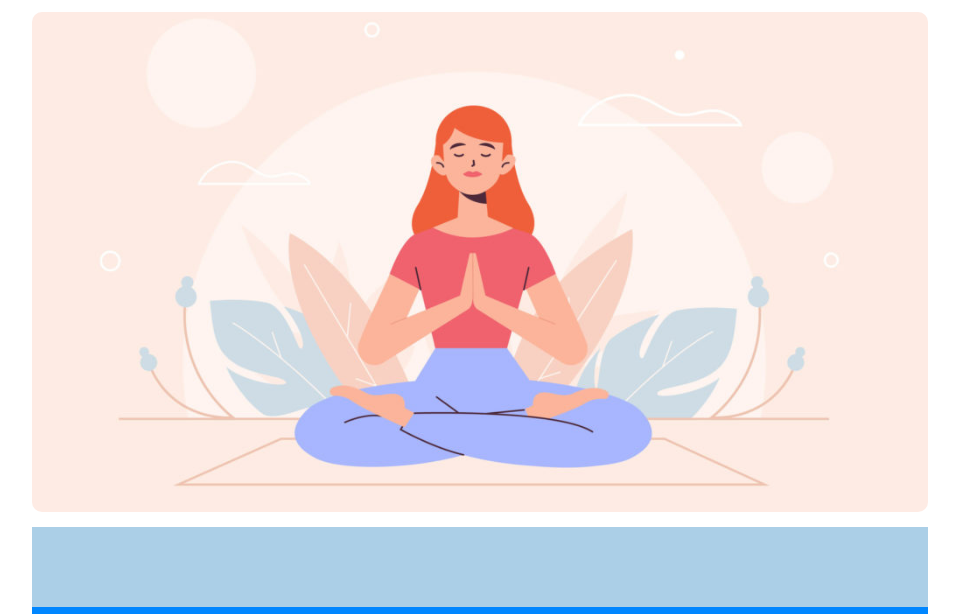
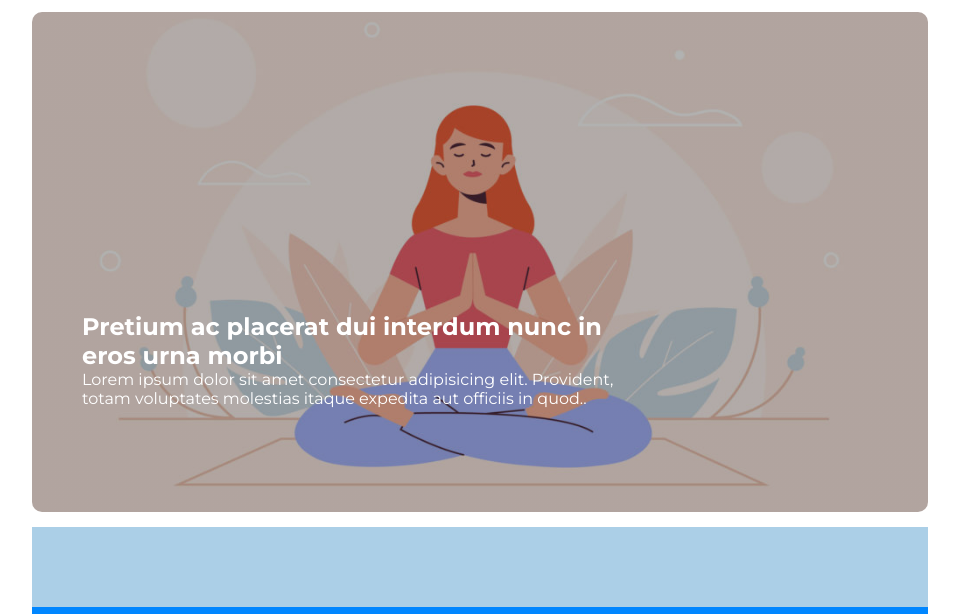
Before and after one commit to Angeloamenta/htmlcss-wp, a plain HTML site: page index.html in a window 1280 px wide. Shown: the part 137-751 px from the top of the page, without its empty margins (160-1119 px from the left). Drawn offline with Linux system fonts and the light colour scheme.

Commit message:
imc-central

```diff
--- a/css/style.css
+++ b/css/style.css
@@ -53,16 +53,31 @@ main section {
     margin-top: 15px;
 }
 
+.jambotron::before {
+    background-color: rgba(50,0,0,0.25);
+}
+
 .jambotron {
     width: 100%;
     /* height: 683px; */
     height: 500px;
-    background-image: url(../img/banner.jpg);
+    /* background-image: url(../img/banner.jpg); */
+    background-image: linear-gradient(to bottom, rgba(0, 0, 0, 0.30), rgba(0, 0, 0, 0.30)),
+    url('../img/banner.jpg');
     background-size: cover;
     background-position: center;
     border-radius: 10px;
+
 }
 
+.jambo-title {
+    display: inline-block;
+    color: white;
+    width: 550px;
+    height: 200px;
+    margin-top: 300px;
+    margin-left: 50px;
+}
 
 /* float */
 .sect-blue {
--- a/index.html
+++ b/index.html
@@ -33,7 +33,10 @@
         <!-- main -->
         <main>
             <section class="jambotron">
-
+                <div class="jambo-title">
+                    <h1>Pretium ac placerat dui interdum nunc in eros urna morbi</h1>
+                    <p>Lorem ipsum dolor sit amet consectetur adipisicing elit. Provident, totam voluptates molestias itaque expedita aut officiis in quod..</p>
+                </div>
             </section>
 
             <section class="sect-blue clearfix">
```
